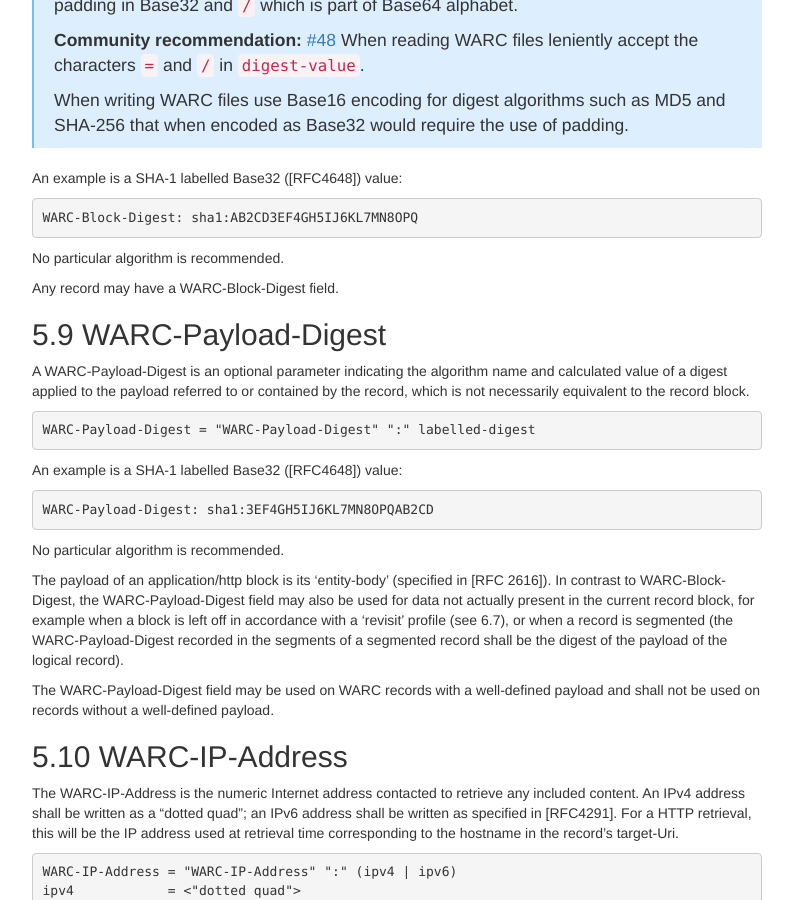
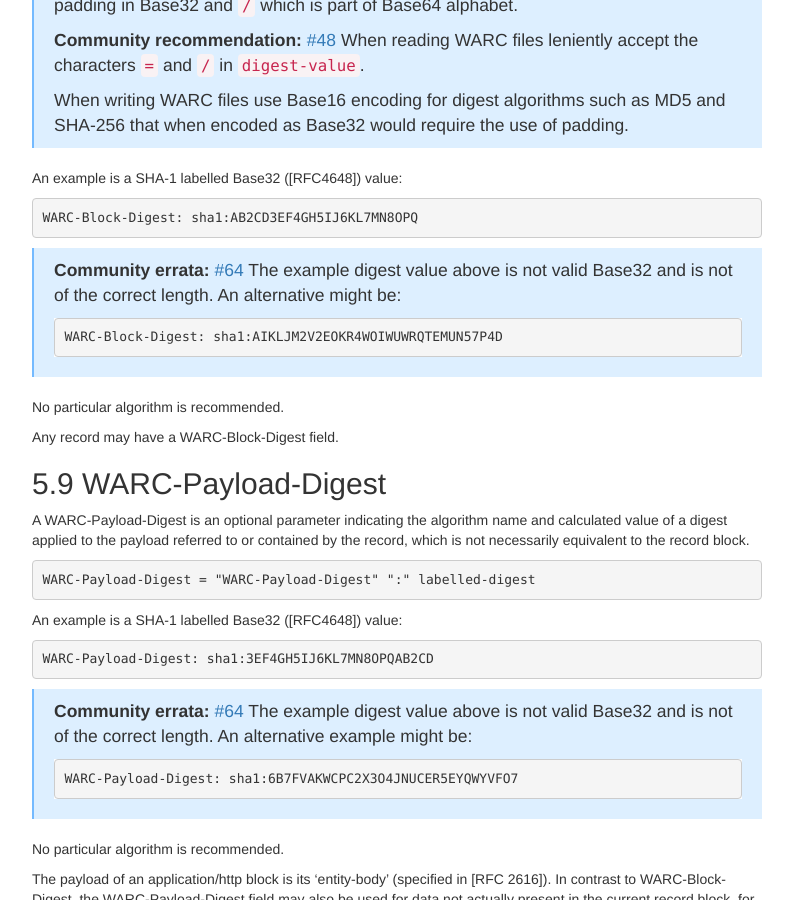
Before and after one commit to iipc/warc-specifications, a Jekyll site: the page built from specifications/warc-format/warc-1.1-annotated/index.md, in a window 1280 px wide and 900 px high, scrolled down 8641 px. Shown: the whole window, without its empty margins (433-1226 px from the left). Built offline with Jekyll 4.4.1, drawn with Linux system fonts in a browser that asks for light colours; nearby versions of some CDN libraries.

Commit message:
WARC/1.1 annotated: invalid digest examples #64

```diff
--- a/specifications/warc-format/warc-1.1-annotated/index.md
+++ b/specifications/warc-format/warc-1.1-annotated/index.md
@@ -585,6 +585,12 @@ An example is a SHA-1 labelled Base32 (\[RFC4648\]) value:
 
     WARC-Block-Digest: sha1:AB2CD3EF4GH5IJ6KL7MN8OPQ
 
+> **Community errata:** [#64](https://github.com/iipc/warc-specifications/issues/64)
+> The example digest value above is not valid Base32 and is not of
+> the correct length. An alternative might be:
+>
+>     WARC-Block-Digest: sha1:AIKLJM2V2EOKR4WOIWUWRQTEMUN57P4D
+
 No particular algorithm is recommended.
 
 Any record may have a WARC-Block-Digest field.
@@ -599,6 +605,12 @@ A WARC-Payload-Digest is an optional parameter indicating the algorithm name and
 An example is a SHA-1 labelled Base32 (\[RFC4648\]) value:
 
     WARC-Payload-Digest: sha1:3EF4GH5IJ6KL7MN8OPQAB2CD
+
+> **Community errata:** [#64](https://github.com/iipc/warc-specifications/issues/64)
+> The example digest value above is not valid Base32 and is not of the
+> correct length. An alternative example might be:
+>
+>     WARC-Payload-Digest: sha1:6B7FVAKWCPC2X3O4JNUCER5EYQWYVFO7
 
 No particular algorithm is recommended.
 
```
